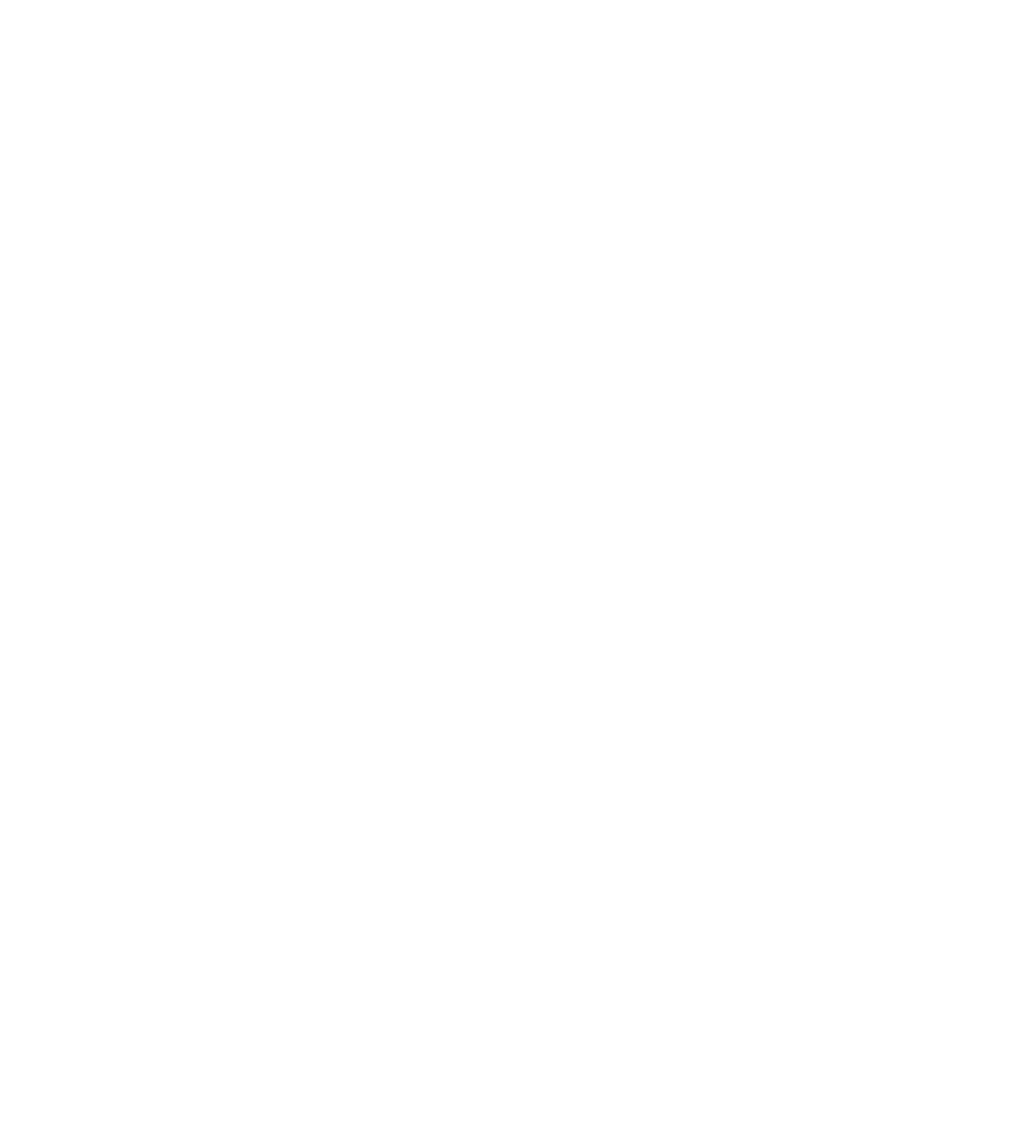
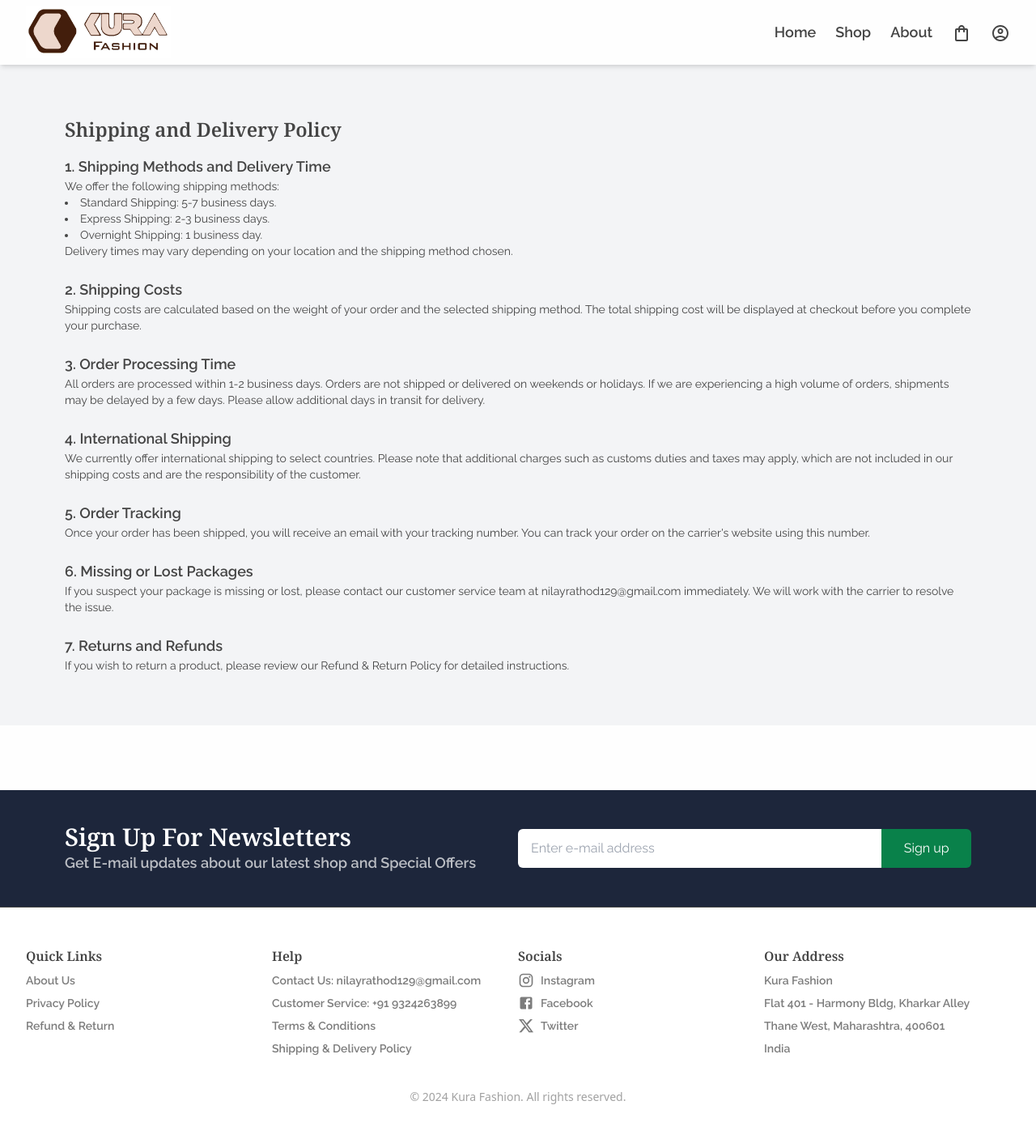
Before and after one commit to 13NILAY/OuthouseProject, a React (Vite) app: page /shippingPolicy in a window 1280 px wide. Before the commit this address had no page. Shown: the top 1402 px of the page at 81% size. Before the commit the page ends 800 px from the top, so only its background shows below. Built offline with nearby package versions, Linux system fonts and the light colour scheme.

Commit message:
Updated Terms&Condition and logo

```diff
--- a/index.html
+++ b/index.html
@@ -2,9 +2,9 @@
 <html lang="en">
   <head>
     <meta charset="UTF-8" />
-    <link rel="icon" type="image/svg+xml" href="/vite.svg" />
+    <link rel="icon" type="image" href="/kura1.jpg" />
     <meta name="viewport" content="width=device-width, initial-scale=1.0" />
-    <title>Vite + React</title>
+    <title>Kura Fashion</title>
   </head>
   <body>
     <div id="root"></div>
--- a/src/App.jsx
+++ b/src/App.jsx
@@ -7,6 +7,8 @@ import Home from "./Components/Pages/Home/Home.jsx"
 import Shop from './Components/Pages/Shop/Shop.jsx'
 import About from './Components/Pages/About/About.jsx'
 import AboutUs from './Components/Pages/About/AboutUs.jsx'
+import TermsConditions from './Components/Pages/About/TermsConditions.jsx'
+import ShippingPolicy from './Components/Pages/About/ShippingPolicy.jsx'
 import RefundPolicy from './Components/Pages/About/RefundPolicy.jsx'
 import PrivacyPolicy from './Components/Pages/About/PrivacyPolicy.jsx'
 import SignInPage from './Components/SignIn/SignInPage.jsx'
@@ -45,6 +47,9 @@ const App =()=>{
             <Route path='about' element={<AboutUs/>} />
             <Route path='privacy-policy' element={<PrivacyPolicy/>} />
             <Route path='refund-policy' element={<RefundPolicy/>} />
+            <Route path='terms-conditions' element={<TermsConditions/>} />
+            <Route path='shippingPolicy' element={<ShippingPolicy/>} />
+
             {/* <Route path='about' element={<About/>}/> */}
 
 
--- a/src/Components/Footer/FooterLinks.jsx
+++ b/src/Components/Footer/FooterLinks.jsx
@@ -6,13 +6,13 @@ import XIcon from '@mui/icons-material/X';
 
 const FooterLinks = () => {
   return (
-    <footer className="border-t-[1px] border-typography px-sectionPadding max-sm:px-mobileScreenPadding py-16 bg-white text-typography">
-      <div className="flex flex-wrap justify-between max-[520px]:grid max-[520px]:grid-cols-2 max-[520px]:gap-y-8 items-start w-full">
+    <footer className="border-t-[1px] border-typography px-4 md:px-8 py-8 md:py-12 bg-white text-typography">
+      <div className="flex flex-wrap justify-between max-sm:flex-col items-start w-full">
 
         {/* Quick Links Section */}
-        <div className="flex flex-col w-1/3 max-[520px]:w-full mb-8">
-          <h2 className="font-headings text-base font-semibold text-typography mb-2">Quick Links</h2>
-          <ul className="font-texts text-sm font-semibold text-typography/70 space-y-2">
+        <div className="flex flex-col w-full sm:w-1/2 md:w-1/4 mb-6">
+          <h2 className="font-headings text-sm md:text-base font-semibold text-typography mb-2">Quick Links</h2>
+          <ul className="font-texts text-xs md:text-sm font-semibold text-typography/70 space-y-1 md:space-y-2">
             <li><Link to="/about" className="hover:text-typography">About Us</Link></li>
             <li><Link to="/privacy-policy" className="hover:text-typography">Privacy Policy</Link></li>
             <li><Link to="/refund-policy" className="hover:text-typography">Refund & Return</Link></li>
@@ -20,28 +20,40 @@ const FooterLinks = () => {
         </div>
 
         {/* Help Section */}
-        <div className="flex flex-col w-1/3 max-[520px]:w-full mb-8">
-          <h2 className="font-headings text-base font-semibold text-typography mb-2">Help</h2>
-          <ul className="font-texts text-sm font-semibold text-typography/70 space-y-2">
-            <li>Contact Us: nilayrathod129@gmail.com </li>
+        <div className="flex flex-col w-full sm:w-1/2 md:w-1/4 mb-6">
+          <h2 className="font-headings text-sm md:text-base font-semibold text-typography mb-2">Help</h2>
+          <ul className="font-texts text-xs md:text-sm font-semibold text-typography/70 space-y-1 md:space-y-2">
+            <li>Contact Us: nilayrathod129@gmail.com</li>
             <li>Customer Service: +91 9324263899</li>
-            <li>Terms & Conditions</li>
+            <li><Link to="/terms-conditions" className="hover:text-typography">Terms & Conditions</Link></li>
+            <li><Link to="/shippingPolicy" className="hover:text-typography">Shipping & Delivery Policy</Link></li>
           </ul>
         </div>
 
         {/* Socials Section */}
-        <div className="flex flex-col w-1/3 max-[520px]:w-full mb-8">
-          <h2 className="font-headings text-base font-semibold text-typography mb-2">Socials</h2>
-          <ul className="font-texts text-sm font-semibold text-typography/70 space-y-2">
+        <div className="flex flex-col w-full sm:w-1/2 md:w-1/4 mb-6">
+          <h2 className="font-headings text-sm md:text-base font-semibold text-typography mb-2">Socials</h2>
+          <ul className="font-texts text-xs md:text-sm font-semibold text-typography/70 space-y-1 md:space-y-2">
             <li><a href="https://instagram.com" target="_blank" rel="noopener noreferrer" className="flex items-center hover:text-typography"><InstagramIcon fontSize="small" /> <span className="ml-2">Instagram</span></a></li>
             <li><a href="https://facebook.com" target="_blank" rel="noopener noreferrer" className="flex items-center hover:text-typography"><FacebookIcon fontSize="small" /> <span className="ml-2">Facebook</span></a></li>
             <li><a href="https://twitter.com" target="_blank" rel="noopener noreferrer" className="flex items-center hover:text-typography"><XIcon fontSize="small" /> <span className="ml-2">Twitter</span></a></li>
           </ul>
         </div>
 
+        {/* Address Section */}
+        <div className="flex flex-col w-full sm:w-1/2 md:w-1/4 mb-6">
+          <h2 className="font-headings text-sm md:text-base font-semibold text-typography mb-2">Our Address</h2>
+          <address className="font-texts text-xs md:text-sm font-semibold text-typography/70 not-italic space-y-1 md:space-y-2">
+            <p>Kura Fashion</p>
+            <p>Flat 401 - Harmony Bldg, Kharkar Alley</p>
+            <p>Thane West, Maharashtra, 400601</p>
+            <p>India</p>
+          </address>
+        </div>
+
       </div>
-      <div className="text-center text-sm text-typography/50 mt-8">
-        © {new Date().getFullYear()} Your Company Name. All rights reserved.
+      <div className="text-center text-xs md:text-sm text-typography/50 mt-4">
+        © {new Date().getFullYear()} Kura Fashion. All rights reserved.
       </div>
     </footer>
   );
--- a/src/Components/Header/Header.jsx
+++ b/src/Components/Header/Header.jsx
@@ -4,7 +4,7 @@ import AccountCircleOutlinedIcon from '@mui/icons-material/AccountCircleOutlined
 import ShoppingBagOutlinedIcon from '@mui/icons-material/ShoppingBagOutlined';
 import MenuIcon from '@mui/icons-material/Menu';
 import CloseIcon from '@mui/icons-material/Close';
-import logo from "../../assets/logo.png"
+import logo from "../../assets/logo.jpg";
 
 const Header = () => {
   const [sidebar, setSidebar] = useState(false);
@@ -20,17 +20,23 @@ const Header = () => {
 
   return (
     <>
-      <header className="h-20 w-full shadow-md z-50 fixed top-0 left-0 font-texts flex justify-between items-center px-sectionPadding max-md:px-mobileScreenPadding bg-background text-typography">
+      <header className="h-20 w-full shadow-md z-50 fixed top-0 left-0 font-texts flex justify-between items-center px-4 md:px-8 bg-background text-typography">
         {/* FOR LARGE SCREEN DEVICES */}
         <nav className="flex justify-between items-center w-full">
           {/* Logo Section */}
-          <div className="text-2xl font-bold text-primary">
-            <Link to="/">Cloathes Fashion </Link>
+          <div className="flex items-center h-full">
+            <Link to="/" className="flex items-center h-full">
+              <img
+                src={logo}
+                alt="Kura Fashion Logo"
+                className="h-full max-h-16 w-auto object-contain"
+              />
+            </Link>
           </div>
 
           {/* Navigation Links */}
-          <ul className="flex justify-between items-center font-semibold text-lg w-2/5 max-md:w-1/4 max-mobileL:w-2/5 space-x-6">
-            <li className="hidden md:block">
+          <ul className="hidden md:flex justify-between items-center font-semibold text-lg space-x-6">
+            <li>
               <NavLink
                 to="/"
                 className={({ isActive }) =>
@@ -44,7 +50,7 @@ const Header = () => {
                 Home
               </NavLink>
             </li>
-            <li className="hidden md:block">
+            <li>
               <NavLink
                 to="/shop"
                 className={({ isActive }) =>
@@ -58,7 +64,7 @@ const Header = () => {
                 Shop
               </NavLink>
             </li>
-            <li className="hidden md:block">
+            <li>
               <NavLink
                 to="/about"
                 className={({ isActive }) =>
@@ -96,15 +102,15 @@ const Header = () => {
                 <AccountCircleOutlinedIcon />
               </NavLink>
             </li>
-            <div
-              className="md:hidden cursor-pointer transition-transform duration-300 transform hover:scale-110"
-              onClick={() => {
-                setSidebar(true);
-              }}
-            >
-              <MenuIcon />
-            </div>
           </ul>
+
+          {/* Hamburger Icon for Small Screens */}
+          <div
+            className="md:hidden cursor-pointer transition-transform duration-300 transform hover:scale-110"
+            onClick={() => setSidebar(true)}
+          >
+            <MenuIcon />
+          </div>
         </nav>
 
         {/* FOR SMALL SCREEN DEVICES, THE SIDEBAR IS USED */}
@@ -125,6 +131,7 @@ const Header = () => {
                       isActive ? 'text-primary' : ''
                     } hover:text-primary`
                   }
+                  onClick={() => setSidebar(false)}
                 >
                   Home
                 </NavLink>
@@ -135,6 +142,7 @@ const Header = () => {
                       isActive ? 'text-primary' : ''
                     } hover:text-primary`
                   }
+                  onClick={() => setSidebar(false)}
                 >
                   Shop
                 </NavLink>
@@ -145,6 +153,7 @@ const Header = () => {
                       isActive ? 'text-primary' : ''
                     } hover:text-primary`
                   }
+                  onClick={() => setSidebar(false)}
                 >
                   About
                 </NavLink>
@@ -155,6 +164,7 @@ const Header = () => {
                       isActive ? 'text-primary' : ''
                     } hover:text-primary`
                   }
+                  onClick={() => setSidebar(false)}
                 >
                   Cart
                 </NavLink>
@@ -165,6 +175,7 @@ const Header = () => {
                       isActive ? 'text-primary' : ''
                     } hover:text-primary`
                   }
+                  onClick={() => setSidebar(false)}
                 >
                   Account
                 </NavLink>
--- a/src/Components/Pages/About/AboutUs.jsx
+++ b/src/Components/Pages/About/AboutUs.jsx
@@ -2,20 +2,20 @@ import React from 'react';
 
 const AboutUs = () => {
   return (
-    <div className="mt-20 px-sectionPadding max-md:px-mobileScreenPadding py-16 bg-gray-100">
+    <div className="mt-20 px-sectionPadding max-md:px-mobileScreenPadding py-16 bg-gray-100 text-typography">
       <div className="max-w-4xl mx-auto">
         <h1 className="font-headings text-3xl font-bold text-gray-800 mb-6">About Us</h1>
         <p className="font-texts text-lg text-gray-700 mb-4">
-          Welcome to Cloathes Fashion , where we believe in delivering the highest quality products and services to our customers. Founded in 2024, we have grown from a small startup to a trusted name in the industry. Our journey has been fueled by a passion for innovation, a commitment to customer satisfaction, and a dedication to excellence.
+          Welcome to Kura Fashion , where we believe in delivering the highest quality products and services to our customers. Founded in 2024, we have grown from a small startup to a trusted name in the industry. Our journey has been fueled by a passion for innovation, a commitment to customer satisfaction, and a dedication to excellence.
         </p>
         <p className="font-texts text-lg text-gray-700 mb-4">
-          At Cloathes Fashion, we specialize in modern ,wonderful and comfortable cloathes. Our team of experienced professionals works tirelessly to ensure that every product we offer meets the highest standards of quality. We are proud of our commitment to sustainability and our efforts to reduce our environmental footprint.
+          At Kura Fashion, we specialize in modern ,wonderful and comfortable cloathes. Our team of experienced professionals works tirelessly to ensure that every product we offer meets the highest standards of quality. We are proud of our commitment to sustainability and our efforts to reduce our environmental footprint.
         </p>
         <p className="font-texts text-lg text-gray-700 mb-4">
           Our mission is to create value for our customers by offering superior products and exceptional customer service. We believe in building lasting relationships with our customers, partners, and the communities we serve.
         </p>
         <p className="font-texts text-lg text-gray-700 mb-4">
-          Thank you for choosing Cloathes Fashion. We look forward to serving you and exceeding your expectations.
+          Thank you for choosing Kura Fashion. We look forward to serving you and exceeding your expectations.
         </p>
       </div>
     </div>
--- a/src/Components/Pages/About/PrivacyPolicy.jsx
+++ b/src/Components/Pages/About/PrivacyPolicy.jsx
@@ -2,11 +2,11 @@ import React from 'react';
 
 const PrivacyPolicy = () => {
   return (
-    <div className="mt-20 px-sectionPadding max-md:px-mobileScreenPadding py-16 bg-gray-100">
+    <div className="mt-20 px-sectionPadding max-md:px-mobileScreenPadding py-16 bg-gray-100 text-typography">
       <div className="max-w-4xl mx-auto">
         <h1 className="font-headings text-3xl font-bold text-gray-800 mb-6">Privacy Policy</h1>
         <p className="font-texts text-lg text-gray-700 mb-4">
-          Your privacy is important to us at Cloathes Fashion. This Privacy Policy explains how we collect, use, and protect your personal information when you visit our website or use our services.
+          Your privacy is important to us at Kura Fashion. This Privacy Policy explains how we collect, use, and protect your personal information when you visit our website or use our services.
         </p>
         <h2 className="font-headings text-2xl font-semibold text-gray-800 mb-4">Information We Collect</h2>
         <p className="font-texts text-lg text-gray-700 mb-4">
--- a/src/Components/Pages/About/RefundPolicy.jsx
+++ b/src/Components/Pages/About/RefundPolicy.jsx
@@ -2,11 +2,11 @@ import React from 'react';
 
 const RefundPolicy = () => {
   return (
-    <div className="mt-20 px-sectionPadding max-md:px-mobileScreenPadding py-16 bg-gray-100">
+    <div className="mt-20 px-sectionPadding max-md:px-mobileScreenPadding py-16 bg-gray-100 text-typography">
       <div className="max-w-4xl mx-auto">
         <h1 className="font-headings text-3xl font-bold text-gray-800 mb-6">Returns & Refund Policy</h1>
         <p className="font-texts text-lg text-gray-700 mb-4">
-          At Cloathes Fashion, we strive to ensure that our customers are completely satisfied with their purchases. If for any reason you are not satisfied with a product you have purchased from us, we offer a straightforward return and refund process.
+          At Kura Fashion, we strive to ensure that our customers are completely satisfied with their purchases. If for any reason you are not satisfied with a product you have purchased from us, we offer a straightforward return and refund process.
         </p>
         <h2 className="font-headings text-2xl font-semibold text-gray-800 mb-4">Returns</h2>
         <p className="font-texts text-lg text-gray-700 mb-4">
--- /dev/null
+++ b/src/Components/Pages/About/ShippingPolicy.jsx
@@ -0,0 +1,54 @@
+import React from 'react';
+import { Link } from 'react-router-dom';
+
+const ShippingPolicy = () => {
+  return (
+    <div className="mt-20 px-sectionPadding max-sm:px-mobileScreenPadding py-16 bg-gray-100 text-typography">
+      <h1 className="text-2xl font-headings font-semibold mb-4">Shipping and Delivery Policy</h1>
+      <div className="text-sm font-texts /70 space-y-6">
+        <section>
+          <h2 className="text-lg font-semibold">1. Shipping Methods and Delivery Time</h2>
+          <p>We offer the following shipping methods:</p>
+          <ul className="list-disc list-inside">
+            <li>Standard Shipping: 5-7 business days.</li>
+            <li>Express Shipping: 2-3 business days.</li>
+            <li>Overnight Shipping: 1 business day.</li>
+          </ul>
+          <p>Delivery times may vary depending on your location and the shipping method chosen.</p>
+        </section>
+
+        <section>
+          <h2 className="text-lg font-semibold">2. Shipping Costs</h2>
+          <p>Shipping costs are calculated based on the weight of your order and the selected shipping method. The total shipping cost will be displayed at checkout before you complete your purchase.</p>
+        </section>
+
+        <section>
+          <h2 className="text-lg font-semibold">3. Order Processing Time</h2>
+          <p>All orders are processed within 1-2 business days. Orders are not shipped or delivered on weekends or holidays. If we are experiencing a high volume of orders, shipments may be delayed by a few days. Please allow additional days in transit for delivery.</p>
+        </section>
+
+        <section>
+          <h2 className="text-lg font-semibold">4. International Shipping</h2>
+          <p>We currently offer international shipping to select countries. Please note that additional charges such as customs duties and taxes may apply, which are not included in our shipping costs and are the responsibility of the customer.</p>
+        </section>
+
+        <section>
+          <h2 className="text-lg font-semibold">5. Order Tracking</h2>
+          <p>Once your order has been shipped, you will receive an email with your tracking number. You can track your order on the carrier's website using this number.</p>
+        </section>
+
+        <section>
+          <h2 className="text-lg font-semibold">6. Missing or Lost Packages</h2>
+          <p>If you suspect your package is missing or lost, please contact our customer service team at nilayrathod129@gmail.com immediately. We will work with the carrier to resolve the issue.</p>
+        </section>
+
+        <section>
+          <h2 className="text-lg font-semibold">7. Returns and Refunds</h2>
+          <p>If you wish to return a product, please review our <Link to="/refund-policy" className="hover:text-typography">Refund & Return Policy</Link> for detailed instructions.</p>
+        </section>
+      </div>
+    </div>
+  );
+};
+
+export default ShippingPolicy;
--- /dev/null
+++ b/src/Components/Pages/About/TermsConditions.jsx
@@ -0,0 +1,45 @@
+import React from 'react';
+
+const TermsConditions = () => {
+  return (
+    <div className="mt-20 px-sectionPadding max-sm:px-mobileScreenPadding py-16 bg-gray-100 text-typography">
+      <h1 className="text-2xl font-headings font-semibold mb-4">Terms and Conditions</h1>
+      <div className="text-sm font-texts text-typography/70 space-y-6">
+        <section>
+          <h2 className="text-lg font-semibold">1. Introduction</h2>
+          <p>Welcome to Kura Fashion. These terms and conditions outline the rules and regulations for the use of our website and services. By accessing this website, we assume you accept these terms and conditions in full.</p>
+        </section>
+
+        <section>
+          <h2 className="text-lg font-semibold">2. Intellectual Property Rights</h2>
+          <p>Unless otherwise stated, Kura Fashion and/or its licensors own the intellectual property rights for all material on this website. All intellectual property rights are reserved. You may view and/or print pages from [website] for your personal use, subject to restrictions set in these terms and conditions.</p>
+        </section>
+
+        <section>
+          <h2 className="text-lg font-semibold">3. Restrictions</h2>
+          <p>You are specifically restricted from all of the following:</p>
+          <ul className="list-disc list-inside">
+            <li>Publishing any website material in any other media without prior permission.</li>
+            <li>Selling, sublicensing, and/or otherwise commercializing any website material.</li>
+            <li>Publicly performing and/or showing any website material.</li>
+            <li>Using this website in any way that is, or may be, damaging to this website.</li>
+            <li>Using this website in any way that impacts user access to this website.</li>
+            <li>Engaging in any data mining, data harvesting, data extracting, or any other similar activity in relation to this website.</li>
+          </ul>
+        </section>
+
+        <section>
+          <h2 className="text-lg font-semibold">4. Limitation of Liability</h2>
+          <p>In no event shall Kura Fashion, nor any of its officers, directors, and employees, be held liable for anything arising out of or in any way connected with your use of this website, whether such liability is under contract, tort, or otherwise.</p>
+        </section>
+
+        <section>
+          <h2 className="text-lg font-semibold">5. Governing Law & Jurisdiction</h2>
+          <p>These terms will be governed by and interpreted in accordance with the laws of Maharashtra/India, and you submit to the non-exclusive jurisdiction of the state and federal courts located in Maharashtra/India for the resolution of any disputes.</p>
+        </section>
+      </div>
+    </div>
+  );
+};
+
+export default TermsConditions;
```
Also changed, not shown: public/kura1.jpg (added), src/assets/logo.jpg (added).
